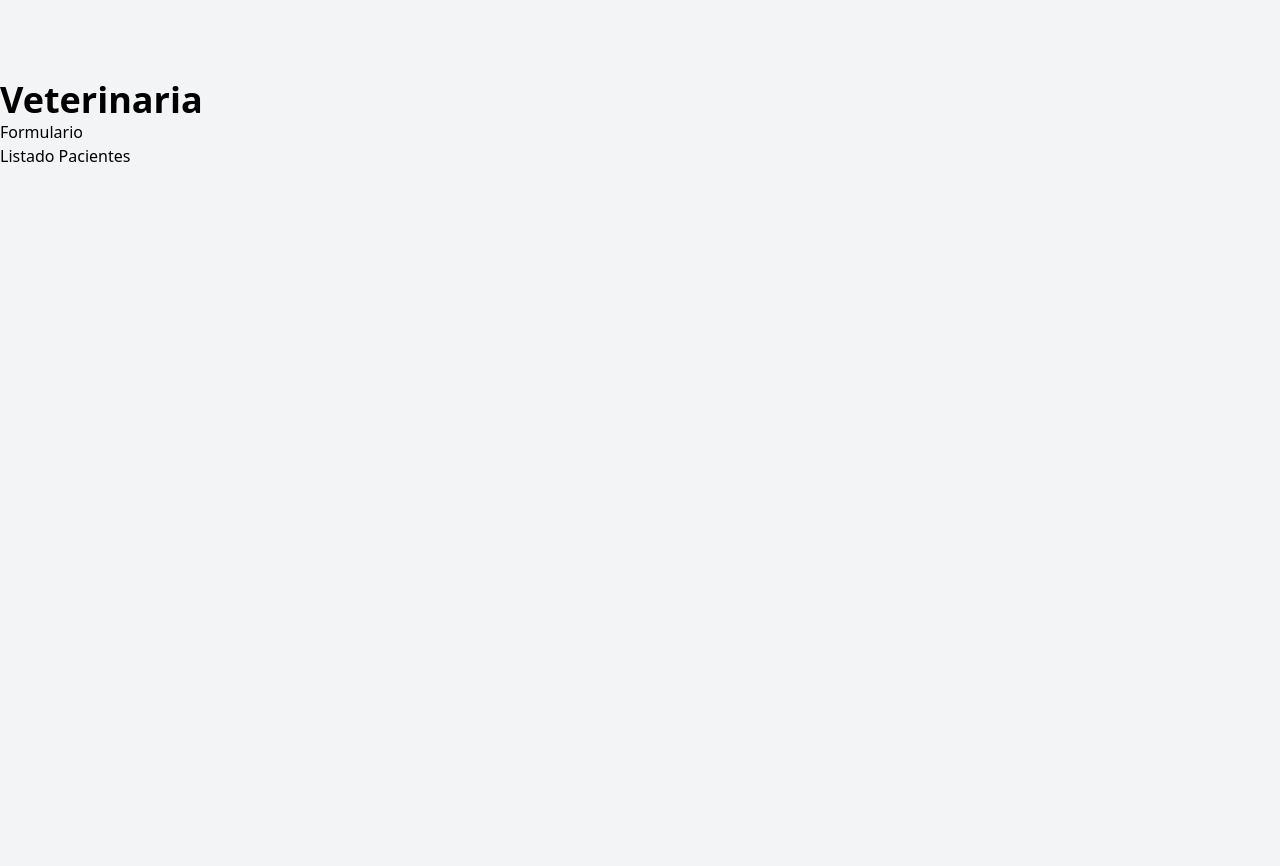
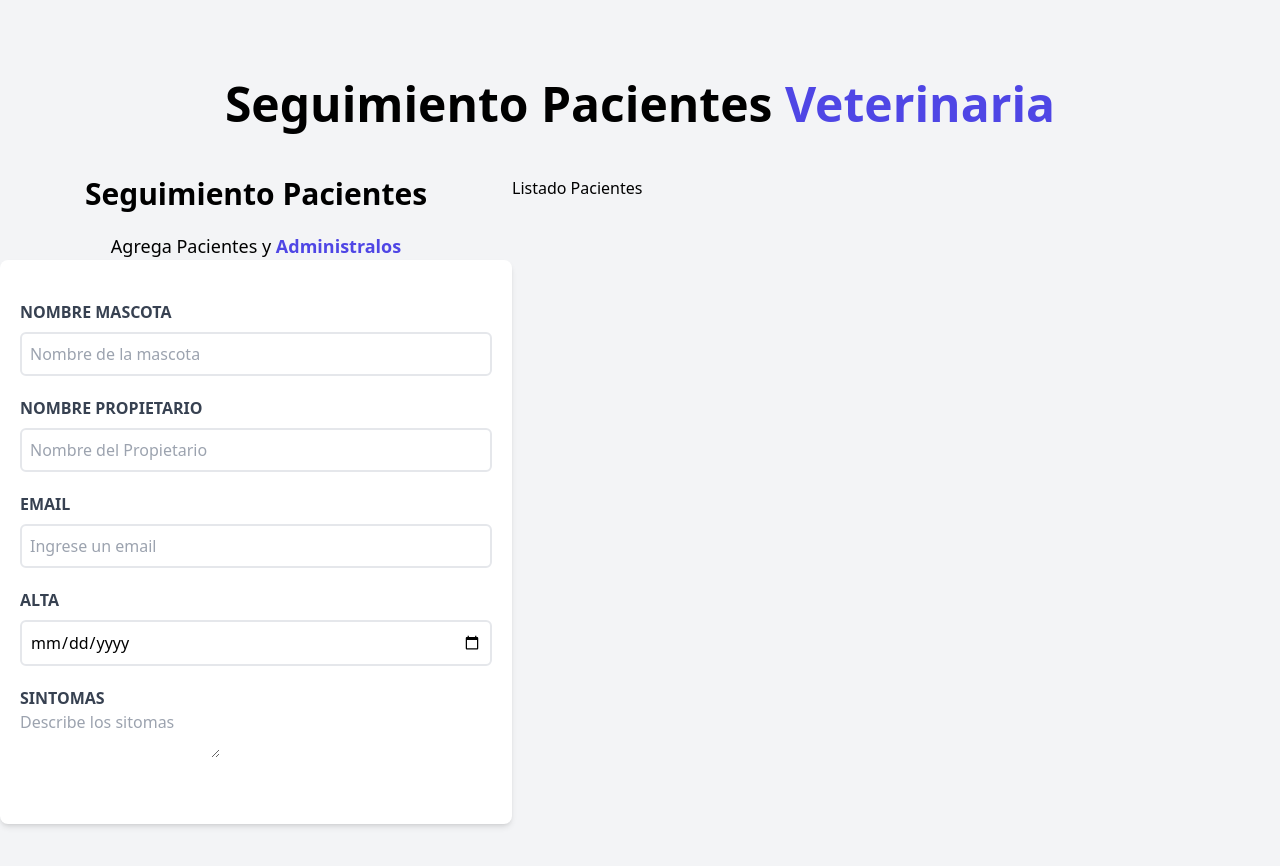
Before and after one commit to ericseparovic/citas-veterinaria, a React (Vite) app: page / in a window 1280 px wide. Shown: the top 866 px of the page. Built offline with nearby package versions, Linux system fonts and the light colour scheme.

Commit message:
Create styles Fromulario components

```diff
--- a/src/App.jsx
+++ b/src/App.jsx
@@ -6,8 +6,11 @@ function App() {
   return (
     <div className="container mx-auto mt-20">
       <Header />
-      <Formulario />
-      <ListadoPacientes />
+
+      <div className="mt-12 md:flex">
+        <Formulario />
+        <ListadoPacientes />
+      </div>
     </div>
   );
 }
--- a/src/Components/Formulario.jsx
+++ b/src/Components/Formulario.jsx
@@ -1,8 +1,80 @@
 function Formulario() {
   return (
-    <>
-      <h2>Formulario</h2>
-    </>
+    <div className="md:w-1/2 lg:w-2/5">
+      <h2 className="font-black text-3xl text-center">Seguimiento Pacientes</h2>
+      <p className="text-lg mt-5 text-center">
+        Agrega Pacientes y{" "}
+        <span className="text-indigo-600 font-bold mb-10">Administralos</span>
+      </p>
+
+      <form className="bg-white shadow-md rounded-lg py-10 px-5">
+        <div className="mb-5">
+          <label
+            className="block text-gray-700 uppercase font-bold"
+            htmlFor="mascota"
+          >
+            Nombre mascota
+          </label>
+          <input
+            type="text"
+            placeholder="Nombre de la mascota"
+            className="border-2 w-full p-2 mt-2 placeholder-gray-400 rounded-md"
+            id="mascota"
+          />
+        </div>
+        <div className="mb-5">
+          <label
+            className="block text-gray-700 uppercase font-bold"
+            htmlFor="propietario"
+          >
+            Nombre Propietario
+          </label>
+          <input
+            type="text"
+            placeholder="Nombre del Propietario"
+            className="border-2 w-full p-2 mt-2 placeholder-gray-400 rounded-md"
+            id="propietario"
+          />
+        </div>
+        <div className="mb-5">
+          <label
+            className="block text-gray-700 uppercase font-bold"
+            htmlFor="email"
+          >
+            Email
+          </label>
+          <input
+            type="email"
+            placeholder="Ingrese un email"
+            className="border-2 w-full p-2 mt-2 placeholder-gray-400 rounded-md"
+            id="email"
+          />
+        </div>
+        <div className="mb-5">
+          <label
+            className="block text-gray-700 uppercase font-bold"
+            htmlFor="alta"
+          >
+            Alta
+          </label>
+          <input
+            type="date"
+            placeholder="Ingrese un email"
+            className="border-2 w-full p-2 mt-2 placeholder-gray-400 rounded-md"
+            id="alta"
+          />
+        </div>
+        <div className="mb-5">
+          <label
+            className="block text-gray-700 uppercase font-bold"
+            htmlFor="sintomas"
+          >
+            Sintomas
+          </label>
+          <textarea id="sintomas" placeholder="Describe los sitomas" />
+        </div>
+      </form>
+    </div>
   );
 }
 
--- a/src/Components/Header.jsx
+++ b/src/Components/Header.jsx
@@ -1,7 +1,10 @@
 function Header() {
   return (
     <header>
-      <h1 className="text-4xl font-bold ">Veterinaria</h1>
+      <h1 className="font-black text-5xl text-center md:w-2/3 mx-auto">
+        Seguimiento Pacientes{" "}
+        <span className="text-indigo-600">Veterinaria</span>
+      </h1>
     </header>
   );
 }
--- a/src/Components/ListadoPacientes.jsx
+++ b/src/Components/ListadoPacientes.jsx
@@ -1,8 +1,8 @@
 function ListadoPacientes() {
   return (
-    <>
+    <div className="w-1/2 lg:w-3/5">
       <h2>Listado Pacientes</h2>
-    </>
+    </div>
   );
 }
 
```
